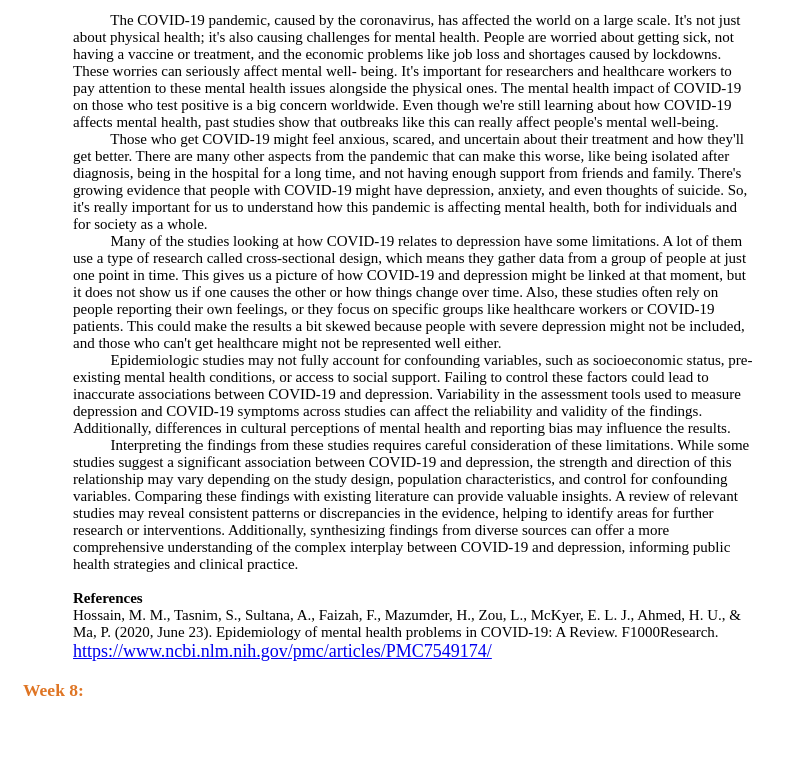
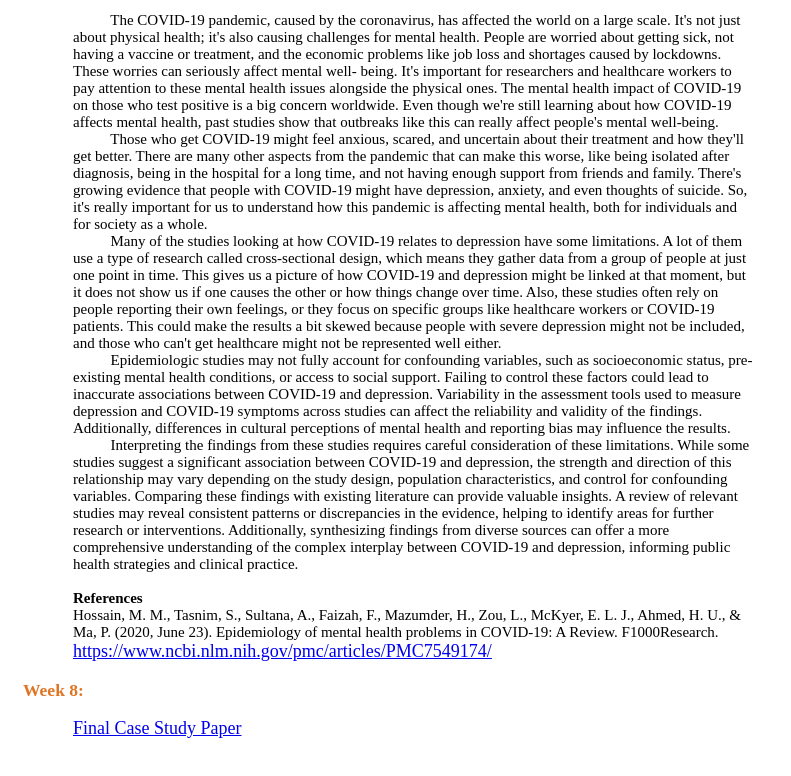
Before and after one commit to Jessie0611/INFM316-R, a plain HTML site: page index.html in a window 1280 px wide. Shown: the part 2743-3519 px from the top of the page, without its empty margins (0-791 px from the left). Before the commit the page ends 3476 px from the top, so only its background shows below. Drawn offline with Linux system fonts and the light colour scheme.

Commit message:
Add week 8 case study paper

```diff
--- a/index.html
+++ b/index.html
@@ -170,3 +170,6 @@ COVID-19: A Review. F1000Research.
 
 </p>
 <h3>Week 8:</h3>
+
+<p><a href="PDF/316.FinalStudy.pdf">Final Case Study Paper</a></p>
+<br>
```
